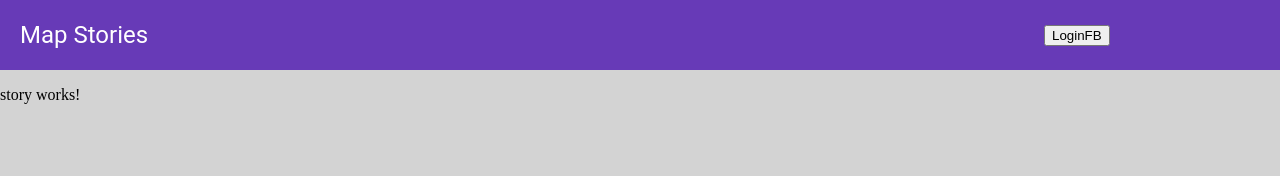
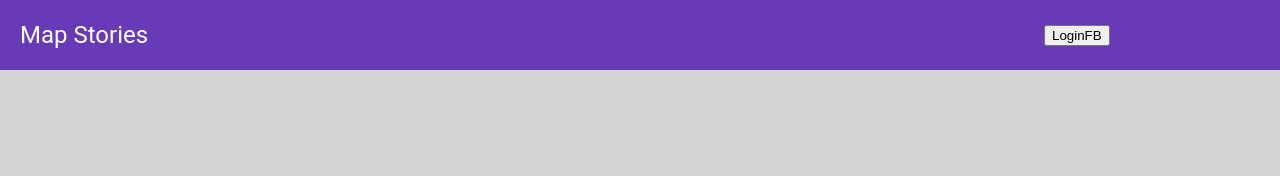
Before and after one commit to franzspiess/map-stories-mobile, an Angular app in the folder map-app/: page / in a window 1280 px wide. Shown: the top 176 px of the page. Built offline with nearby package versions, Linux system fonts and the light colour scheme.

Commit message:
routing, loop rendering

```diff
--- a/map-app/src/app/app.component.html
+++ b/map-app/src/app/app.component.html
@@ -1,4 +1,3 @@
 <!--The content below is only a placeholder and can be replaced.-->
 <app-navbar></app-navbar>
 <app-container></app-container>
-<router-outlet></router-outlet>
--- a/map-app/src/app/container/container.component.html
+++ b/map-app/src/app/container/container.component.html
@@ -1,3 +1,3 @@
 <div class="backGround">
-<app-list-container></app-list-container>
+  <router-outlet></router-outlet>
 </div>
--- a/map-app/src/app/data.service.ts
+++ b/map-app/src/app/data.service.ts
@@ -1,6 +1,7 @@
 import { Injectable } from '@angular/core';
 import { HttpClient } from '@angular/common/http'; // import htmlClient
 import { Observable } from 'rxjs';
+import { Story } from './Models';
 
 @Injectable({
   providedIn: 'root'
@@ -9,8 +10,8 @@ export class DataService {
 
   constructor(private http: HttpClient) { }
 
-  getTopic(): Observable<Topic[]> {
-    return this.http.get<Topic[]>(`http://localhost/4000`);
+  getTopic(): Observable<Story[]> {
+    return this.http.get<Story[]>(`http://localhost/4000`);
   }
 
 
--- a/map-app/src/app/list-container/list-container.component.html
+++ b/map-app/src/app/list-container/list-container.component.html
@@ -1,3 +1,5 @@
-<p>
-  <app-story></app-story>
-</p>
+<div>
+  <ul *ngFor="let el of story">
+  <app-story [storyTitle]="el.title"></app-story>
+  </ul>
+</div>
--- a/map-app/src/app/list-container/list-container.component.ts
+++ b/map-app/src/app/list-container/list-container.component.ts
@@ -1,4 +1,6 @@
 import { Component, OnInit } from '@angular/core';
+import { DataService } from '../data.service';
+import { Story } from '../Models';
 
 @Component({
   selector: 'app-list-container',
@@ -7,9 +9,18 @@ import { Component, OnInit } from '@angular/core';
 })
 export class ListContainerComponent implements OnInit {
 
-  constructor() { }
+  private topic: Story[];
+
+  constructor(private apiService: DataService) { }
+
+  getStory() {
+    this.apiService.getTopic().subscribe((data, any) => {
+      this.story = data;
+    })
+  }
 
   ngOnInit() {
+    this.getStory();
   }
 
 }
--- a/map-app/src/app/navbar/navbar.component.html
+++ b/map-app/src/app/navbar/navbar.component.html
@@ -1,6 +1,6 @@
 <div>
   <div class='titleBoard'>
-    <a class='title'>Map Stories</a>
+    <a routerLink="/list" class='title'>Map Stories</a>
     <button>LoginFB</button>
   </div>
 </div>
--- a/map-app/src/app/navbar/navbar.component.scss
+++ b/map-app/src/app/navbar/navbar.component.scss
@@ -15,6 +15,7 @@
   letter-spacing: 0px;
   font-size: 24px;
   font-weight: 400;
+  text-decoration: none;
   }
 
   a {
--- a/map-app/src/app/story/story.component.ts
+++ b/map-app/src/app/story/story.component.ts
@@ -1,4 +1,4 @@
-import { Component, OnInit } from '@angular/core';
+import { Component, OnInit, Input } from '@angular/core';
 
 @Component({
   selector: 'app-story',
@@ -7,6 +7,8 @@ import { Component, OnInit } from '@angular/core';
 })
 export class StoryComponent implements OnInit {
 
+  @Input() storyTitle: string;
+
   constructor() { }
 
   ngOnInit() {
```
